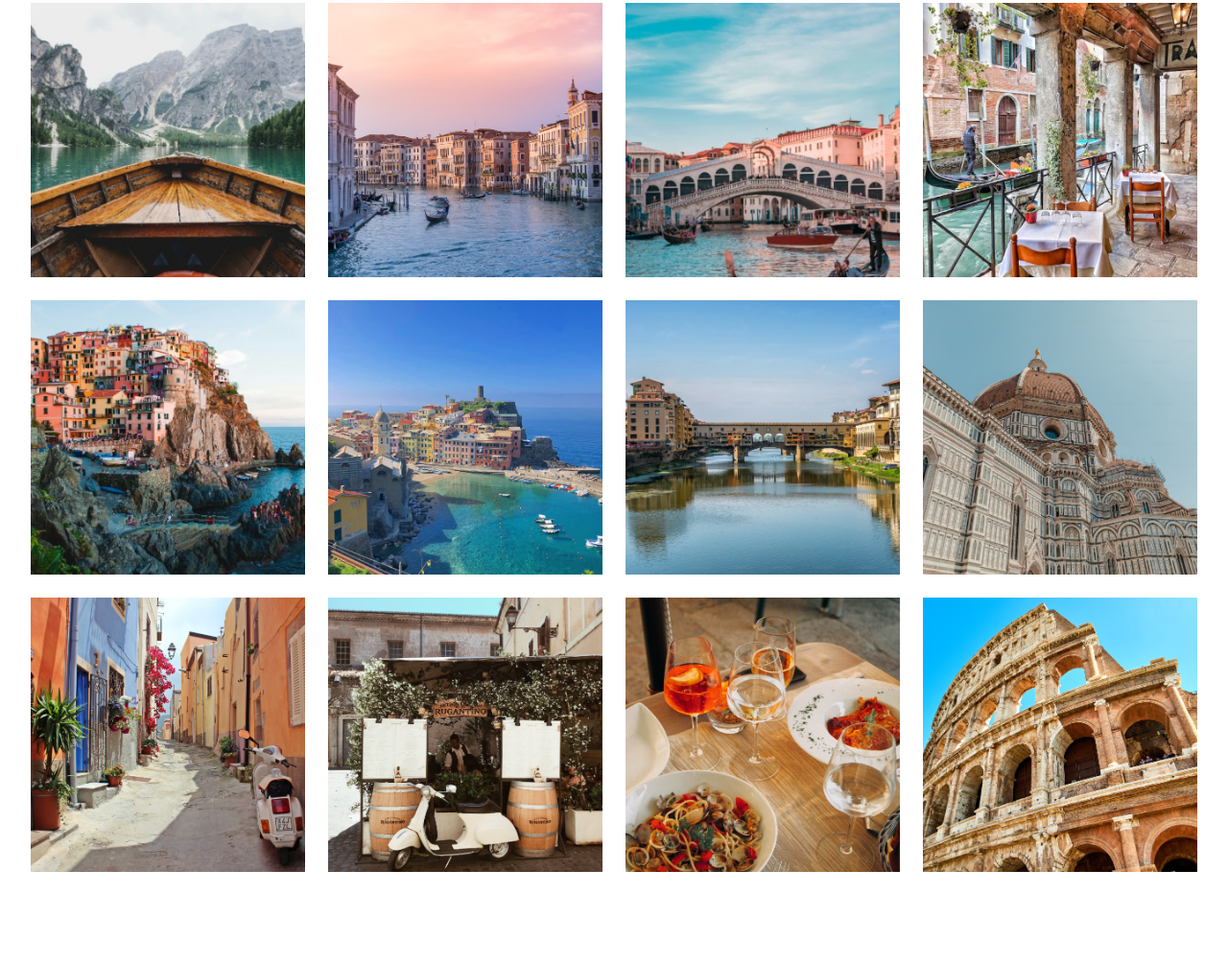
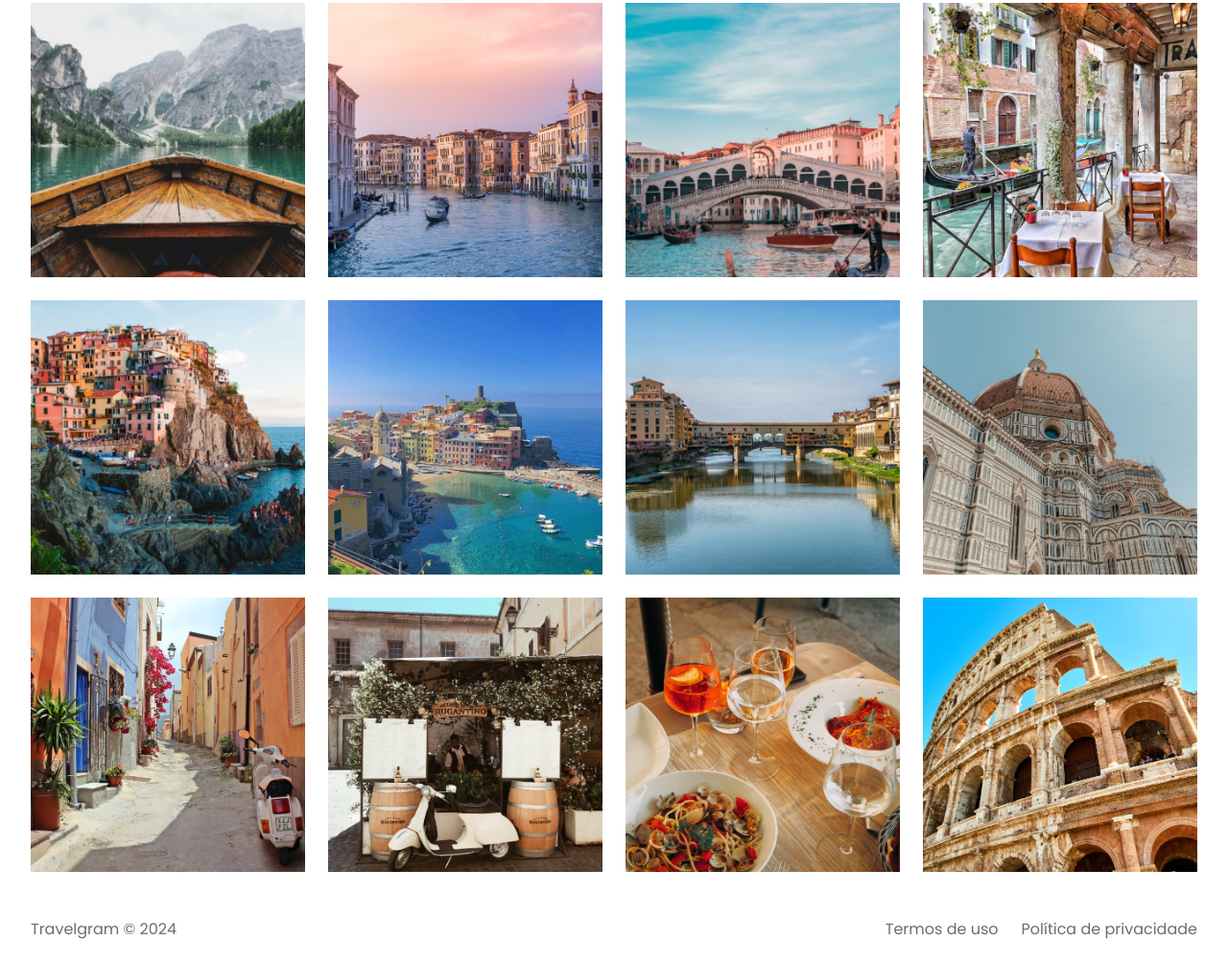
Before and after one commit to juliaassuncao/travelgram, a plain HTML site: page index.html in a window 1280 px wide. Shown: the part 357-1362 px from the top of the page at 96% size. Before the commit the page ends 1290 px from the top, so only its background shows below. Drawn offline with Linux system fonts and the light colour scheme.

Commit message:
feat(footer): adiciona elementos e finaliza estilização de footer

```diff
--- a/index.html
+++ b/index.html
@@ -96,5 +96,12 @@
       <img src="assets/images/Image 11.png" alt="...">
       <img src="assets/images/Image 12.png" alt="...">
     </main>
+
+    <!-- === FOOTER === -->
+     <footer class="container">
+      <span>Travelgram © 2024</span>
+      <span>Termos de uso</span>
+      <span>Política de privacidade</span>
+     </footer>
   </body>
 </html>
--- /dev/null
+++ b/styles/footer.css
@@ -0,0 +1,10 @@
+footer {
+  display: flex;
+  gap: 1.5rem;
+
+  padding-block: 1.5rem;
+}
+
+footer span:nth-child(1) {
+  margin-right: auto;
+}
--- a/styles/index.css
+++ b/styles/index.css
@@ -2,3 +2,4 @@
 @import url(nav.css);
 @import url(header.css);
 @import url(main.css);
+@import url(footer.css);
```
